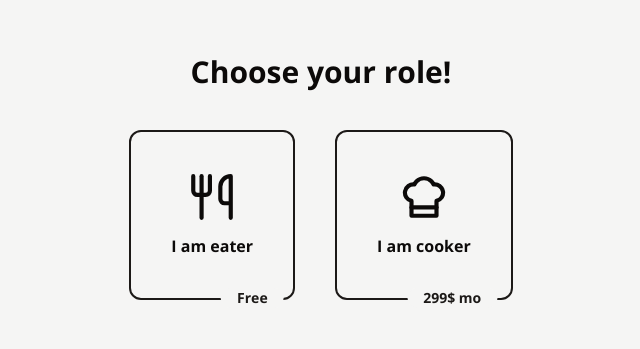
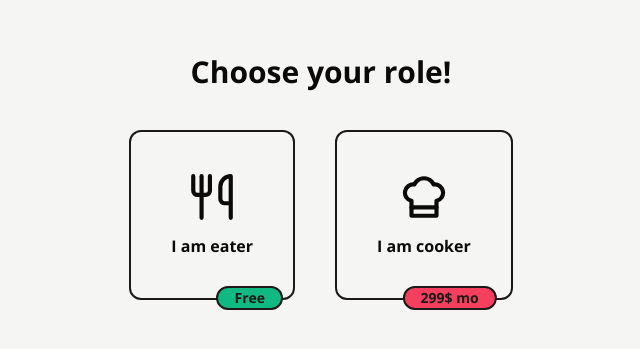
Before and after one commit to abdullah-turgut/foodify, a Next.js app: page / in a window 1280 px wide. Shown: the part 223-572 px from the top of the page, without its empty margins (319-959 px from the left). Built offline with nearby package versions, Linux system fonts and the light colour scheme; no server answers; the database is empty; sample sign-in values are in the browser's storage.

Commit message:
Update page.tsx

```diff
--- a/app/(setup)/page.tsx
+++ b/app/(setup)/page.tsx
@@ -38,7 +38,7 @@ const SetupPage = async () => {
         >
           <Utensils size={50} className="group-hover:animate-bounce" />
           <p className="font-bold">I am eater</p>
-          <div className="absolute bottom-0 right-0 bg-stone-100 px-4 translate-y-1/2 -translate-x-[15%] rounded-2xl">
+          <div className="absolute bottom-0 right-0 bg-emerald-500 px-4 translate-y-1/2 -translate-x-[15%] rounded-2xl border-2 border-stone-900">
             <div className="text-stone-900 font-bold text-sm">Free</div>
           </div>
         </Link>
@@ -49,7 +49,7 @@ const SetupPage = async () => {
         >
           <ChefHat size={50} className="group-hover:animate-bounce" />
           <p className="font-bold">I am cooker</p>
-          <div className="absolute bottom-0 right-0 bg-stone-100 px-4 translate-y-1/2 -translate-x-[15%] rounded-2xl">
+          <div className="absolute bottom-0 right-0 bg-rose-500 px-4 translate-y-1/2 -translate-x-[15%] rounded-2xl border-2 border-stone-900">
             <div className="text-stone-900 font-bold text-sm">299$ mo</div>
           </div>
         </Link>
```
